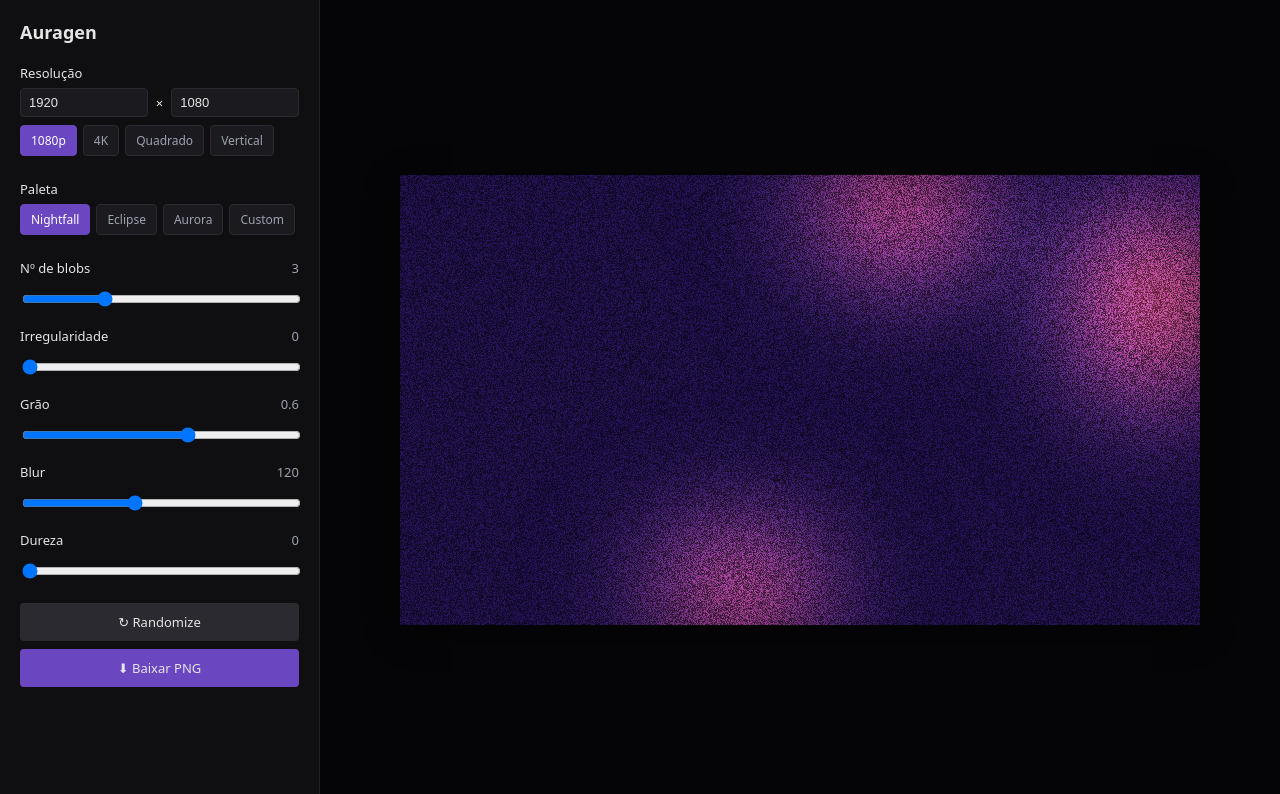
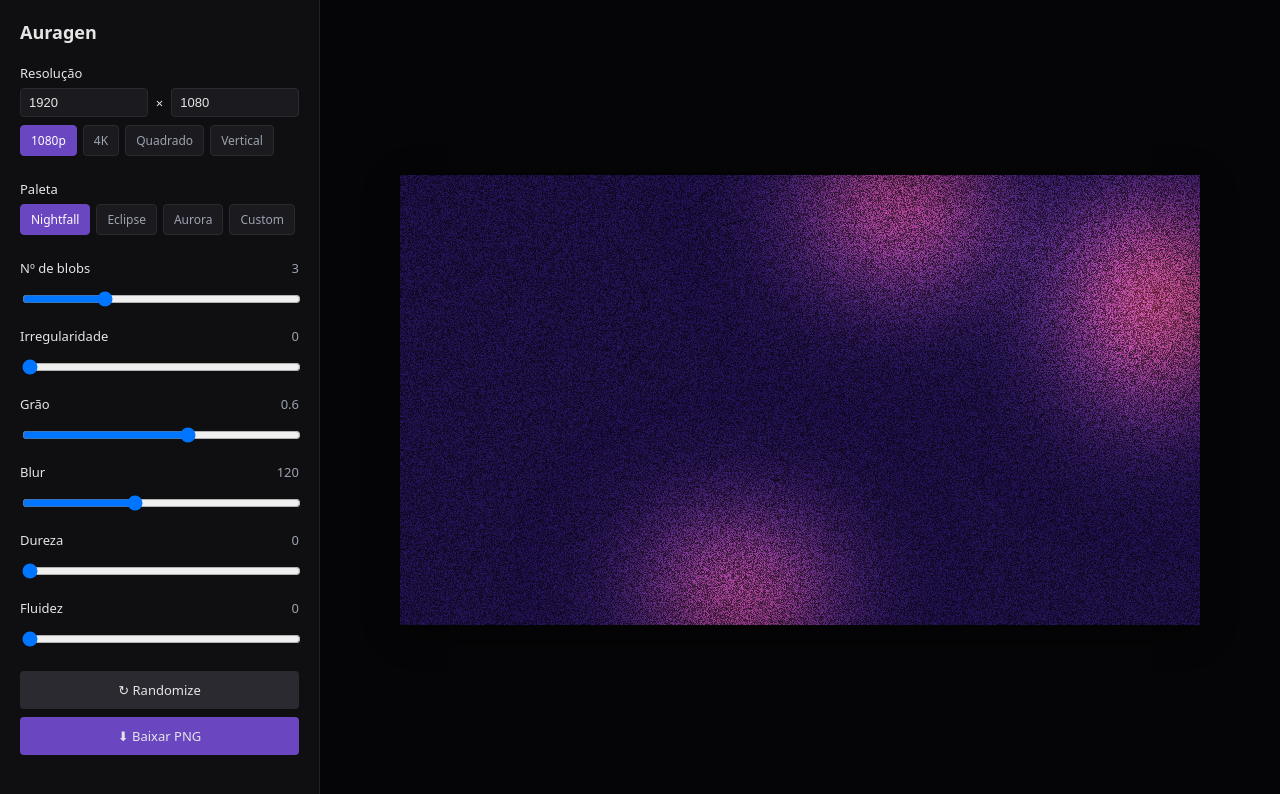
Before and after one commit to drudif/convert_ID, a React (Vite) app: page / in a window 1280 px wide. Shown: the top 794 px of the page. Built offline with nearby package versions, Linux system fonts and the light colour scheme.

Commit message:
feat(v1.2): add fluidez slider (metaball contrast) + bump cluster aggressiveness

```diff
--- a/src/App.tsx
+++ b/src/App.tsx
@@ -18,6 +18,7 @@ export default function App() {
   const [grain, setGrain] = useState(0.6);
   const [blur, setBlur] = useState(120);
   const [hardness, setHardness] = useState(0);
+  const [fluidez, setFluidez] = useState(0);
   const [seed, setSeed] = useState(1);
   const [exportError, setExportError] = useState<string | null>(null);
 
@@ -40,6 +41,7 @@ export default function App() {
     blur,
     hardness,
     irregularity,
+    fluidez,
   };
 
   const handleCustomColorChange = (idx: number, color: string) => {
@@ -74,6 +76,7 @@ export default function App() {
         grain={grain}
         blur={blur}
         hardness={hardness}
+        fluidez={fluidez}
         onWidthChange={setWidth}
         onHeightChange={setHeight}
         onPaletteChange={setPaletteId}
@@ -83,6 +86,7 @@ export default function App() {
         onGrainChange={setGrain}
         onBlurChange={setBlur}
         onHardnessChange={setHardness}
+        onFluidezChange={setFluidez}
         onRandomize={handleRandomize}
         onDownload={handleDownload}
       />
--- a/src/components/Controls.tsx
+++ b/src/components/Controls.tsx
@@ -20,6 +20,7 @@ type Props = {
   grain: number;
   blur: number;
   hardness: number;
+  fluidez: number;
   onWidthChange: (w: number) => void;
   onHeightChange: (h: number) => void;
   onPaletteChange: (id: string) => void;
@@ -29,6 +30,7 @@ type Props = {
   onGrainChange: (g: number) => void;
   onBlurChange: (b: number) => void;
   onHardnessChange: (h: number) => void;
+  onFluidezChange: (f: number) => void;
   onRandomize: () => void;
   onDownload: () => void;
 };
@@ -176,6 +178,14 @@ export function Controls(props: Props) {
         value={props.hardness}
         onChange={props.onHardnessChange}
       />
+      <Slider
+        label="Fluidez"
+        min={0}
+        max={1}
+        step={0.01}
+        value={props.fluidez}
+        onChange={props.onFluidezChange}
+      />
 
       <div style={{ display: 'flex', flexDirection: 'column', gap: 8, marginTop: 20 }}>
         <button onClick={props.onRandomize} style={buttonStyle}>↻ Randomize</button>
--- a/src/renderer/composition.ts
+++ b/src/renderer/composition.ts
@@ -3,10 +3,10 @@ import type { Composition, CompositionBlob, Palette } from '../types';
 
 const RADIUS_MIN = 0.2;
 const RADIUS_MAX = 0.5;
-const MINIS_PER_CLUSTER = 4;
-const JITTER_FACTOR = 0.6;
+const MINIS_PER_CLUSTER = 8;
+const JITTER_FACTOR = 1.0;
 const MINI_RADIUS_MIN_FACTOR = 0.5;
-const MINI_RADIUS_VARIATION = 0.3;
+const MINI_RADIUS_VARIATION = 0.6;
 
 function weightedPick(rng: () => number, weights: number[]): number {
   const total = weights.reduce((s, w) => s + w, 0);
--- a/src/renderer/render.ts
+++ b/src/renderer/render.ts
@@ -43,7 +43,7 @@ function drawBlob(
 }
 
 export function render(target: HTMLCanvasElement, params: RenderParams): void {
-  const { width, height, palette, composition, grain, blur } = params;
+  const { width, height, palette, composition, grain, blur, fluidez } = params;
   target.width = width;
   target.height = height;
 
@@ -68,8 +68,12 @@ export function render(target: HTMLCanvasElement, params: RenderParams): void {
   // 3. Blit offscreen onto target with one blur pass
   const minDim = Math.min(width, height);
   const scaledBlur = blur * (minDim / 1080);
+  const contrastFactor = 1 + fluidez * 24;
+  const filterParts: string[] = [];
+  if (scaledBlur > 0) filterParts.push(`blur(${scaledBlur}px)`);
+  if (fluidez > 0) filterParts.push(`contrast(${contrastFactor})`);
   targetCtx.save();
-  targetCtx.filter = scaledBlur > 0 ? `blur(${scaledBlur}px)` : 'none';
+  targetCtx.filter = filterParts.length > 0 ? filterParts.join(' ') : 'none';
   targetCtx.drawImage(offscreen, 0, 0);
   targetCtx.restore();
 
--- a/src/types.ts
+++ b/src/types.ts
@@ -37,4 +37,5 @@ export type RenderParams = {
   blur: number;         // "1080p-equivalent" px; scaled at render time
   hardness: number;     // 0–1; compresses gradient stops toward center
   irregularity: number; // 0–1; cluster jitter on each blob
+  fluidez: number;      // 0–1; CSS contrast amount for metaball fusion
 };
```
Also changed, not shown: 2 other files (tests, documents, lock files or other folders).
